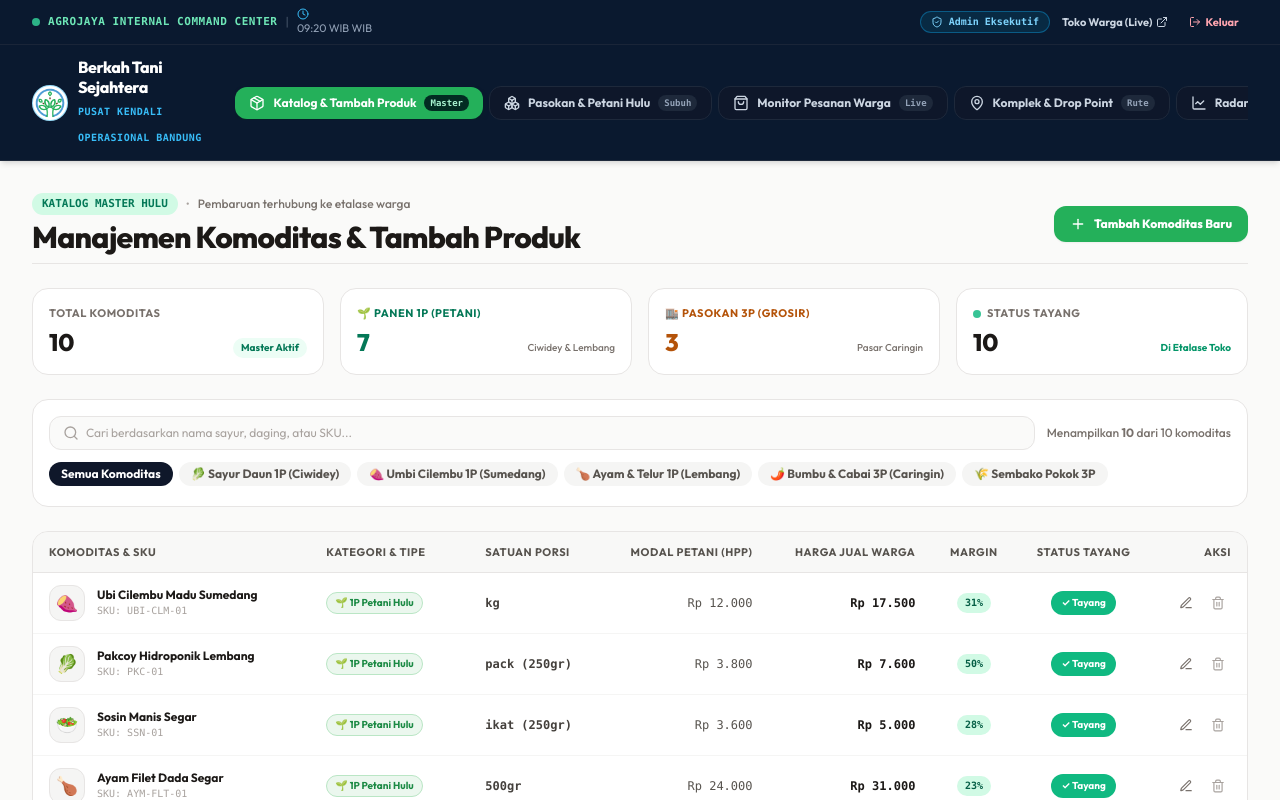
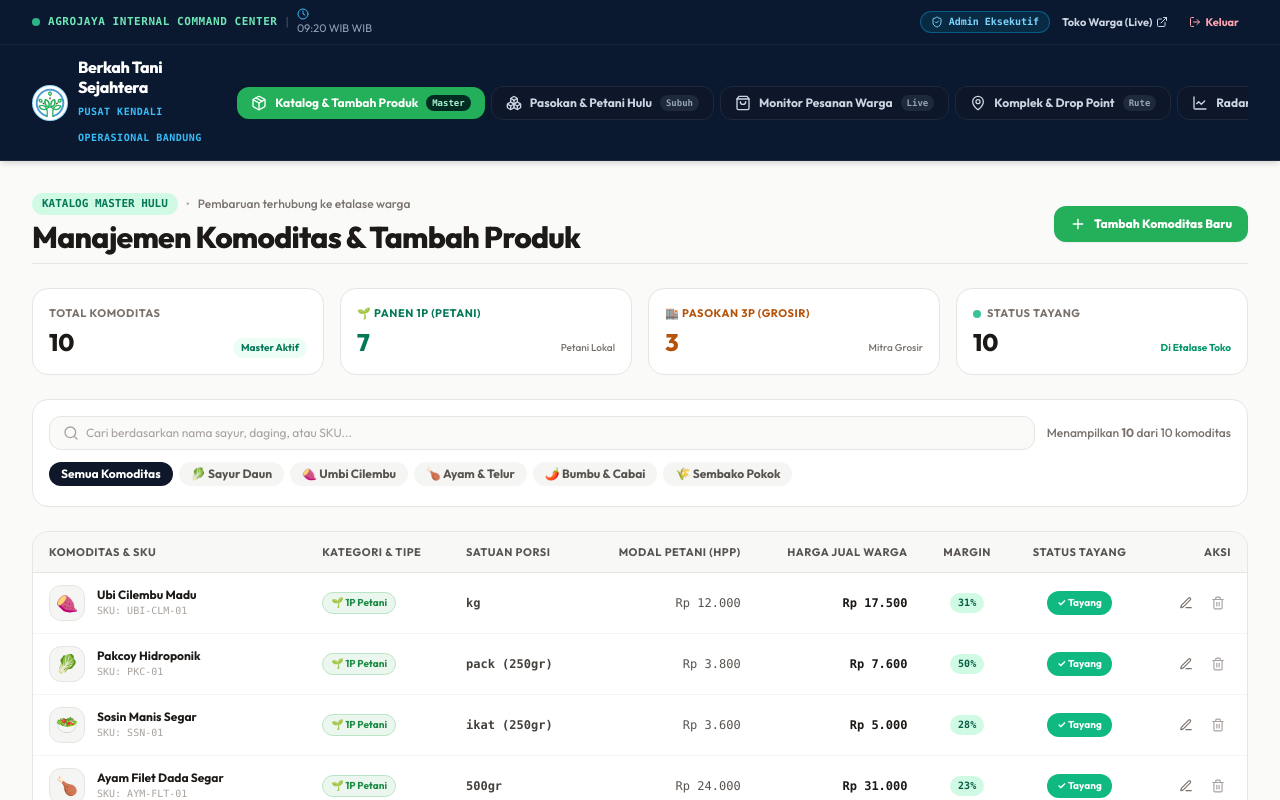
Before and after one commit to jonihaha100/e-commerce_kebutuhan_poko, a Next.js app: page /admin/produk in a window 1280 px wide. Shown: the top 800 px of the page. Built offline with nearby package versions, Linux system fonts and the light colour scheme.

Commit message:
fix(catalog): clean up category tabs and product names by removing regional/origin text and 1P/3P labels

```diff
--- a/app/admin/laporan/page.tsx
+++ b/app/admin/laporan/page.tsx
@@ -50,7 +50,7 @@ export default function AdminLaporanPage() {
   const [isBookClosed, setIsBookClosed] = useState(false);
   const [closedAt, setClosedAt] = useState<string | null>(null);
   const [closedBy, setClosedBy] = useState<string | null>(null);
-  const [closingNotes, setClosingNotes] = useState('Rekonsiliasi rekening penampung QRIS Midtrans, saldo kas kecil central hub, dan transferan Gapoktan Lembang & Ciwidey telah cocok tanpa selisih.');
+  const [closingNotes, setClosingNotes] = useState('Rekonsiliasi rekening penampung QRIS Midtrans, saldo kas kecil central hub, dan transferan petani mitra telah cocok tanpa selisih.');
   const [isCloseModalOpen, setIsCloseModalOpen] = useState(false);
   const [feedbackToast, setFeedbackToast] = useState<string | null>(null);
 
--- a/app/admin/pasokan/page.tsx
+++ b/app/admin/pasokan/page.tsx
@@ -57,7 +57,7 @@ const INITIAL_SUPPLY_DATA: SupplyItem[] = [
   {
     id: 'sup-001',
     poNumber: 'PO-HL-2026-001',
-    productName: 'Pakcoy Hidroponik Lembang',
+    productName: 'Pakcoy Hidroponik',
     sku: 'PKC-01',
     category: 'VEGETABLE_1P',
     vendorName: 'Kang Asep (Gapoktan Lembang)',
@@ -118,7 +118,7 @@ const INITIAL_SUPPLY_DATA: SupplyItem[] = [
   {
     id: 'sup-004',
     poNumber: 'PO-HL-2026-004',
-    productName: 'Ubi Cilembu Madu (14 Hari Curing)',
+    productName: 'Ubi Cilembu Madu',
     sku: 'UBI-CLM-01',
     category: 'TUBER_1P',
     vendorName: 'Pak Ujang (Petani Cilembu Sumedang)',
@@ -238,7 +238,7 @@ export default function AdminPasokanPage() {
   const [qcNotesInput, setQcNotesInput] = useState<string>('');
 
   // Add Buffer Form State
-  const [bufferProduct, setBufferProduct] = useState(products[0]?.name || 'Pakcoy Hidroponik Lembang');
+  const [bufferProduct, setBufferProduct] = useState(products[0]?.name || 'Pakcoy Hidroponik');
   const [bufferQty, setBufferQty] = useState<number>(5);
   const [bufferVendor, setBufferVendor] = useState('Kang Asep (Gapoktan Lembang)');
   const [bufferPrice, setBufferPrice] = useState<number>(5500);
@@ -524,7 +524,7 @@ export default function AdminPasokanPage() {
               </span>
             </div>
             <span className="text-[10px] text-stone-400 block">
-              Kemitraan langsung Gapoktan Lembang & Ciwidey
+              Kemitraan langsung kelompok tani lokal
             </span>
           </div>
         </div>
--- a/app/admin/pesanan/page.tsx
+++ b/app/admin/pesanan/page.tsx
@@ -493,7 +493,7 @@ export default function AdminPesananPage() {
                           className="px-2.5 py-1.5 rounded-xl border border-stone-300 text-[11px] font-bold text-stone-800 focus:outline-none focus:ring-2 focus:ring-[#24B05A] bg-white cursor-pointer"
                         >
                           <option value="SCHEDULED">1. Terjadwal (Kunci 19.45)</option>
-                          <option value="DISPATCHED_TO_HUB">2. Sortir Hub Ciwidey (03.00)</option>
+                          <option value="DISPATCHED_TO_HUB">2. Sortir Central Hub (03.00)</option>
                           <option value="READY_AT_CHECKPOINT">3. Tiba di Drop Point Pos Satpam (06.30)</option>
                           <option value="DELIVERED">4. Selesai Diambil Warga</option>
                         </select>
@@ -676,7 +676,7 @@ export default function AdminPesananPage() {
                 className="w-full px-3 py-2 rounded-xl border border-sky-300 text-xs font-bold text-slate-800 bg-white focus:outline-none focus:ring-2 focus:ring-sky-500 cursor-pointer"
               >
                 <option value="SCHEDULED">1. Terjadwal (Kunci 19.45)</option>
-                <option value="DISPATCHED_TO_HUB">2. Sortir Hub Ciwidey (03.00)</option>
+                <option value="DISPATCHED_TO_HUB">2. Sortir Central Hub (03.00)</option>
                 <option value="READY_AT_CHECKPOINT">3. Tiba di Drop Point Pos Satpam (06.30)</option>
                 <option value="DELIVERED">4. Selesai Diambil Warga</option>
               </select>
--- a/app/admin/produk/page.tsx
+++ b/app/admin/produk/page.tsx
@@ -67,11 +67,11 @@ export default function AdminProdukPage() {
   // Category options
   const categoryOptions = [
     { id: 'ALL', label: 'Semua Komoditas' },
-    { id: 'VEGETABLE_1P', label: '🥬 Sayur Daun 1P (Ciwidey)' },
-    { id: 'TUBER_CURED_1P', label: '🍠 Umbi Cilembu 1P (Sumedang)' },
-    { id: 'PROTEIN_1P', label: '🍗 Ayam & Telur 1P (Lembang)' },
-    { id: 'SPICE_3P', label: '🌶️ Bumbu & Cabai 3P (Caringin)' },
-    { id: 'STAPLE_3P', label: '🌾 Sembako Pokok 3P' },
+    { id: 'VEGETABLE_1P', label: '🥬 Sayur Daun' },
+    { id: 'TUBER_CURED_1P', label: '🍠 Umbi Cilembu' },
+    { id: 'PROTEIN_1P', label: '🍗 Ayam & Telur' },
+    { id: 'SPICE_3P', label: '🌶️ Bumbu & Cabai' },
+    { id: 'STAPLE_3P', label: '🌾 Sembako Pokok' },
   ];
 
   // Auto-generate SKU when name changes in Add Form
@@ -255,7 +255,7 @@ export default function AdminProdukPage() {
               <span className="text-2xl font-black text-emerald-700">
                 {products.filter((p) => p.is_1p).length}
               </span>
-              <span className="text-[10px] text-stone-500 font-medium">Ciwidey & Lembang</span>
+              <span className="text-[10px] text-stone-500 font-medium">Petani Lokal</span>
             </div>
           </div>
 
@@ -267,7 +267,7 @@ export default function AdminProdukPage() {
               <span className="text-2xl font-black text-amber-700">
                 {products.filter((p) => !p.is_1p).length}
               </span>
-              <span className="text-[10px] text-stone-500 font-medium">Pasar Caringin</span>
+              <span className="text-[10px] text-stone-500 font-medium">Mitra Grosir</span>
             </div>
           </div>
 
@@ -402,7 +402,7 @@ export default function AdminProdukPage() {
                                 : 'bg-amber-50 text-amber-800 border border-amber-200'
                             }`}
                           >
-                            {p.is_1p ? '🌱 1P Petani Hulu' : '🏬 3P Grosir Caringin'}
+                            {p.is_1p ? '🌱 1P Petani' : '🏬 3P Grosir'}
                           </span>
                         </td>
 
@@ -513,7 +513,7 @@ export default function AdminProdukPage() {
                   <label className="text-xs font-bold text-stone-700">
                     Nama Komoditas / Hasil Panen *
                   </label>
-                  <span className="text-[10px] text-stone-400">Contoh: Bayam Organik Ciwidey</span>
+                  <span className="text-[10px] text-stone-400">Contoh: Bayam Organik</span>
                 </div>
                 <input
                   type="text"
@@ -571,11 +571,11 @@ export default function AdminProdukPage() {
                   onChange={(e) => setFormCategory(e.target.value as any)}
                   className="w-full px-3 py-2.5 text-xs rounded-xl border border-stone-300 focus:outline-none focus:ring-2 focus:ring-[#24B05A] text-stone-900 font-medium"
                 >
-                  <option value="VEGETABLE_1P">🥬 Sayuran Daun 1P (Petani Ciwidey/Lembang)</option>
-                  <option value="TUBER_CURED_1P">🍠 Umbi Curing 1P (Sumedang Cilembu)</option>
-                  <option value="PROTEIN_1P">🍗 Unggas & Telur 1P (Peternak Lembang)</option>
-                  <option value="SPICE_3P">🌶️ Bumbu & Cabai 3P (Pasar Induk Caringin)</option>
-                  <option value="STAPLE_3P">🌾 Sembako Pokok 3P (Beras / Minyak Goreng)</option>
+                  <option value="VEGETABLE_1P">🥬 Sayur Daun</option>
+                  <option value="TUBER_CURED_1P">🍠 Umbi Cilembu</option>
+                  <option value="PROTEIN_1P">🍗 Ayam & Telur</option>
+                  <option value="SPICE_3P">🌶️ Bumbu & Cabai</option>
+                  <option value="STAPLE_3P">🌾 Sembako Pokok</option>
                 </select>
               </div>
 
@@ -749,11 +749,11 @@ export default function AdminProdukPage() {
                   onChange={(e) => setEditCategory(e.target.value as any)}
                   className="w-full px-3 py-2.5 text-xs rounded-xl border border-stone-300 focus:outline-none focus:ring-2 focus:ring-sky-500 text-stone-900 font-medium"
                 >
-                  <option value="VEGETABLE_1P">🥬 Sayuran Daun 1P (Petani Ciwidey/Lembang)</option>
-                  <option value="TUBER_CURED_1P">🍠 Umbi Curing 1P (Sumedang Cilembu)</option>
-                  <option value="PROTEIN_1P">🍗 Unggas & Telur 1P (Peternak Lembang)</option>
-                  <option value="SPICE_3P">🌶️ Bumbu & Cabai 3P (Pasar Induk Caringin)</option>
-                  <option value="STAPLE_3P">🌾 Sembako Pokok 3P (Beras / Minyak Goreng)</option>
+                  <option value="VEGETABLE_1P">🥬 Sayur Daun</option>
+                  <option value="TUBER_CURED_1P">🍠 Umbi Cilembu</option>
+                  <option value="PROTEIN_1P">🍗 Ayam & Telur</option>
+                  <option value="SPICE_3P">🌶️ Bumbu & Cabai</option>
+                  <option value="STAPLE_3P">🌾 Sembako Pokok</option>
                 </select>
               </div>
 
--- a/app/page.tsx
+++ b/app/page.tsx
@@ -162,11 +162,11 @@ export default function StorefrontHomePage() {
 
   const categories = [
     { id: 'ALL', label: 'Semua Produk', icon: '🧺' },
-    { id: 'VEGETABLE_1P', label: 'Sayur Daun (1P)', icon: '🥬' },
-    { id: 'TUBER_CURED_1P', label: 'Umbi Cilembu (1P)', icon: '🍠' },
-    { id: 'PROTEIN_1P', label: 'Ayam & Telur (1P)', icon: '🍗' },
-    { id: 'SPICE_3P', label: 'Bumbu & Cabai (3P)', icon: '🌶️' },
-    { id: 'STAPLE_3P', label: 'Sembako Pokok (3P)', icon: '🌾' },
+    { id: 'VEGETABLE_1P', label: 'Sayur Daun', icon: '🥬' },
+    { id: 'TUBER_CURED_1P', label: 'Umbi Cilembu', icon: '🍠' },
+    { id: 'PROTEIN_1P', label: 'Ayam & Telur', icon: '🍗' },
+    { id: 'SPICE_3P', label: 'Bumbu & Cabai', icon: '🌶️' },
+    { id: 'STAPLE_3P', label: 'Sembako Pokok', icon: '🌾' },
   ];
 
   // Active products master from AppContext
--- a/components/AdminHeader.tsx
+++ b/components/AdminHeader.tsx
@@ -58,7 +58,7 @@ export function AdminHeader() {
     },
     {
       href: '/admin/radar-harga',
-      label: 'Radar Harga Caringin',
+      label: 'Radar Harga Pasar',
       icon: LineChart,
       badge: '15.00 WIB',
     },
--- a/lib/mock-data.ts
+++ b/lib/mock-data.ts
@@ -215,7 +215,7 @@ export const initialProducts: Product[] = [
   {
     id: 'p0000000-0000-0000-0000-000000000001',
     sku: 'UBI-CLM-01',
-    name: 'Ubi Cilembu Madu Sumedang',
+    name: 'Ubi Cilembu Madu',
     description: 'Ubi Cilembu oven grade super, dipanen dan diperam minimal 14 hari sampai madu keluar alami.',
     unit: 'kg',
     category_type: 'TUBER_CURED_1P',
@@ -226,8 +226,8 @@ export const initialProducts: Product[] = [
   {
     id: 'p0000000-0000-0000-0000-000000000002',
     sku: 'PKC-01',
-    name: 'Pakcoy Hidroponik Lembang',
-    description: 'Pakcoy baby crunchy bebas pestisida sintetis dari green house Lembang.',
+    name: 'Pakcoy Hidroponik',
+    description: 'Pakcoy baby crunchy bebas pestisida sintetis dari green house.',
     unit: 'pack (250gr)',
     category_type: 'VEGETABLE_1P',
     min_curing_days: 0,
@@ -239,7 +239,7 @@ export const initialProducts: Product[] = [
     id: 'p0000000-0000-0000-0000-000000000003',
     sku: 'SSN-01',
     name: 'Sosin Manis Segar',
-    description: 'Sawi manis / caisim organik segar dipanen subuh dari petani Ciwidey.',
+    description: 'Sawi manis / caisim segar dipanen subuh langsung dari petani.',
     unit: 'ikat (250gr)',
     category_type: 'VEGETABLE_1P',
     min_curing_days: 0,
@@ -261,7 +261,7 @@ export const initialProducts: Product[] = [
     id: 'p0000000-0000-0000-0000-000000000005',
     sku: 'TLR-AYM-01',
     name: 'Telur Ayam Negeri Fresh',
-    description: 'Telur segar peternak Ciamis, cangkang coklat tebal bebas retak.',
+    description: 'Telur ayam fresh berkualitas, cangkang coklat tebal bebas retak.',
     unit: 'kg (16 butir)',
     category_type: 'PROTEIN_1P',
     min_curing_days: 0,
@@ -271,7 +271,7 @@ export const initialProducts: Product[] = [
   {
     id: 'p0000000-0000-0000-0000-000000000006',
     sku: 'KKG-LMB-01',
-    name: 'Kangkung Akar Lembang',
+    name: 'Kangkung Akar',
     description: 'Kangkung petik segar berakar utuh daun hijau segar tidak berlubang.',
     unit: 'ikat (300gr)',
     category_type: 'VEGETABLE_1P',
@@ -282,8 +282,8 @@ export const initialProducts: Product[] = [
   {
     id: 'p0000000-0000-0000-0000-000000000007',
     sku: 'BRS-PW-05',
-    name: 'Beras Pandan Wangi Cianjur 5kg',
-    description: 'Beras pulen wangi alami tanpa pengawet & pemutih langsung dari penggilingan padi Cianjur.',
+    name: 'Beras Pandan Wangi 5kg',
+    description: 'Beras pulen wangi alami tanpa pengawet & pemutih langsung dari penggilingan padi.',
     unit: 'karung 5kg',
     category_type: 'STAPLE_3P',
     min_curing_days: 0,
@@ -294,7 +294,7 @@ export const initialProducts: Product[] = [
     id: 'p0000000-0000-0000-0000-000000000008',
     sku: 'CBI-RWT-3P',
     name: 'Cabai Rawit Merah Domba',
-    description: 'Cabai rawit domba pedas segar grade A pasokan Pasar Induk Caringin.',
+    description: 'Cabai rawit domba pedas segar grade A pilihan dapur.',
     unit: 'pack (200gr)',
     category_type: 'SPICE_3P',
     min_curing_days: 0,
@@ -304,7 +304,7 @@ export const initialProducts: Product[] = [
   {
     id: 'p0000000-0000-0000-0000-000000000009',
     sku: 'BWG-MRH-3P',
-    name: 'Bawang Merah Brebes Pilihan',
+    name: 'Bawang Merah Pilihan',
     description: 'Bawang merah kering simpan aroma tajam bersih dari tanah.',
     unit: '500gr',
     category_type: 'SPICE_3P',
@@ -573,9 +573,9 @@ export const initialOrders: Order[] = [
     customer_phone: '081234567894',
     customer_address: 'Jl. Antapani Raya No. 42 Blok B',
     items: [
-      { product_id: 'p0000000-0000-0000-0000-000000000002', product_name: 'Pakcoy Hidroponik Lembang', portion_label: 'pack (250gr)', qty: 2, unit_price: 3500 },
+      { product_id: 'p0000000-0000-0000-0000-000000000002', product_name: 'Pakcoy Hidroponik', portion_label: 'pack (250gr)', qty: 2, unit_price: 3500 },
       { product_id: 'p0000000-0000-0000-0000-000000000004', product_name: 'Ayam Filet Dada Segar', portion_label: '500gr', qty: 1, unit_price: 24000 },
-      { product_id: 'p0000000-0000-0000-0000-000000000005', product_name: 'Telur Ayam Negeri Fresh Subuh', portion_label: '1 kg (16 butir)', qty: 1, unit_price: 28500 },
+      { product_id: 'p0000000-0000-0000-0000-000000000005', product_name: 'Telur Ayam Negeri Fresh', portion_label: '1 kg (16 butir)', qty: 1, unit_price: 28500 },
     ],
     total_amount_idr: 59500,
     payment_status: 'PAID',
@@ -596,7 +596,7 @@ export const initialOrders: Order[] = [
     customer_phone: '081298765432',
     customer_address: 'Komplek Antapani Indah Blok C No. 10',
     items: [
-      { product_id: 'p0000000-0000-0000-0000-000000000001', product_name: 'Ubi Cilembu Madu Sumedang', portion_label: '1 kg', qty: 2, unit_price: 18000 },
+      { product_id: 'p0000000-0000-0000-0000-000000000001', product_name: 'Ubi Cilembu Madu', portion_label: '1 kg', qty: 2, unit_price: 18000 },
       { product_id: 'p0000000-0000-0000-0000-000000000008', product_name: 'Cabai Rawit Merah Domba', portion_label: 'pack (200gr)', qty: 1, unit_price: 9000 },
     ],
     total_amount_idr: 45000,
```
Also changed, not shown: scripts/capture-clean-categories.js (added, +54 -0 lines).
